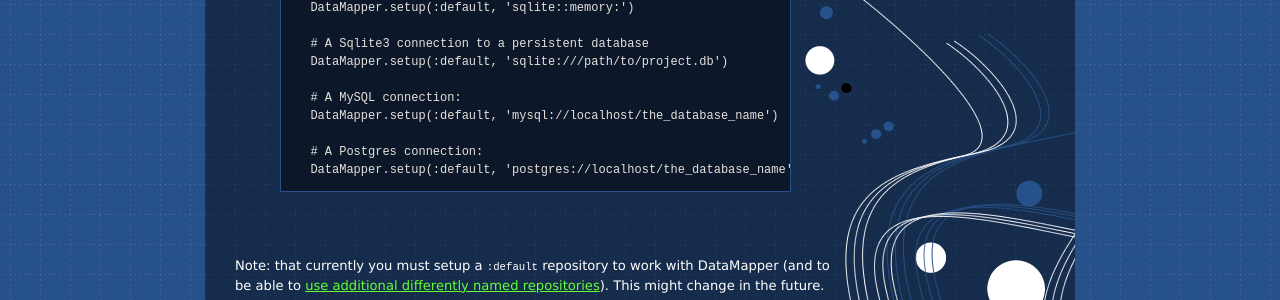
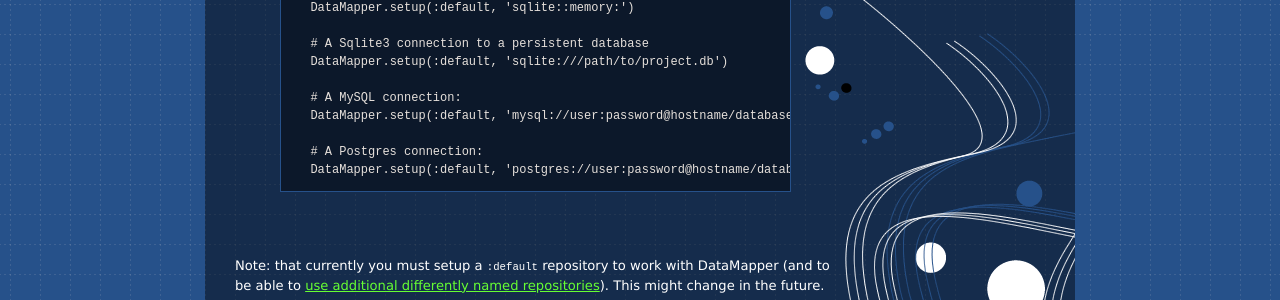
Before and after one commit to datamapper/datamapper.github.com, a Jekyll site: the page built from getting-started.md, in a window 1280 px wide and 900 px high, scrolled down 2034 px. Shown: the part 151-451 px from the top of the window. Built offline with Jekyll 4.4.1, drawn with Linux system fonts in a browser that asks for light colours; Markdown is read by kramdown in place of the engine named in the settings.

Commit message:
Specified settings for MySQL and Postgres.

```diff
--- a/getting-started.md
+++ b/getting-started.md
@@ -114,10 +114,10 @@ You need to make sure to do this before you use your models, i.e. before you act
   DataMapper.setup(:default, 'sqlite:///path/to/project.db')
 
   # A MySQL connection:
-  DataMapper.setup(:default, 'mysql://localhost/the_database_name')
+  DataMapper.setup(:default, 'mysql://user:password@hostname/database')
 
   # A Postgres connection:
-  DataMapper.setup(:default, 'postgres://localhost/the_database_name')
+  DataMapper.setup(:default, 'postgres://user:password@hostname/database')
 {% endhighlight %}
 
 **Note**: that currently you **must** setup a `:default` repository to work
```
